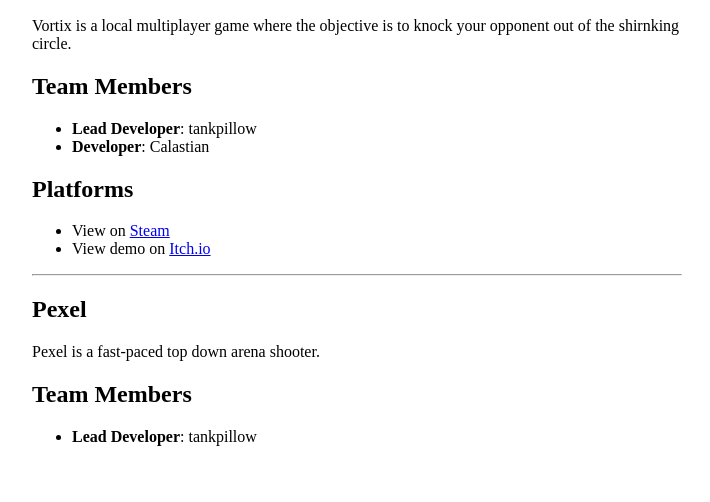
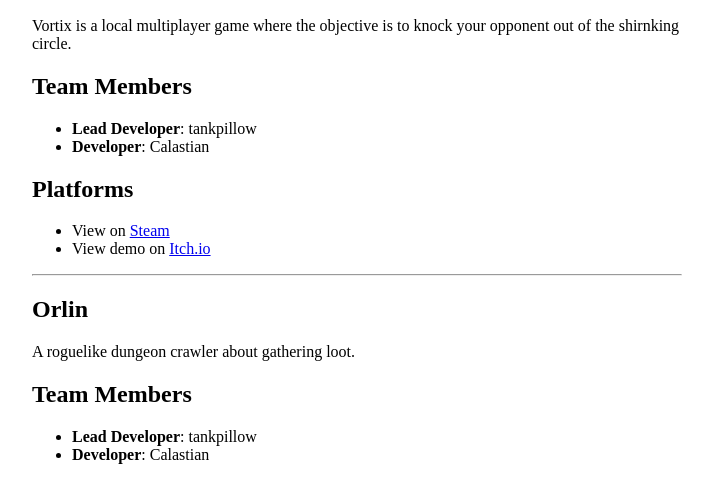
Before and after one commit to tankpillow/website, a plain HTML site: page games.html in a window 1280 px wide. Shown: the part 102-604 px from the top of the page, without its empty margins (283-993 px from the left). Drawn offline with Linux system fonts and the light colour scheme.

Commit message:
Updated Games

```diff
--- a/games.html
+++ b/games.html
@@ -33,11 +33,14 @@
                         <li>View demo on <a href="https://tanktekgames.itch.io/vortix-demo">Itch.io</a></li>
                     </ul>
                     <hr>
-                    <h1>Pexel</h1>
-                    <p>Pexel is a fast-paced top down arena shooter.</p>
+                    <h1>Orlin</h1>
+                    <p>
+                        A roguelike dungeon crawler about gathering loot.
+                    </p>
                     <h2>Team Members</h2>
                     <ul>
                         <li><strong>Lead Developer</strong>: tankpillow</li>
+                        <li><strong>Developer</strong>: Calastian</li>
                     </ul>
                 </section>
             </div>
```
